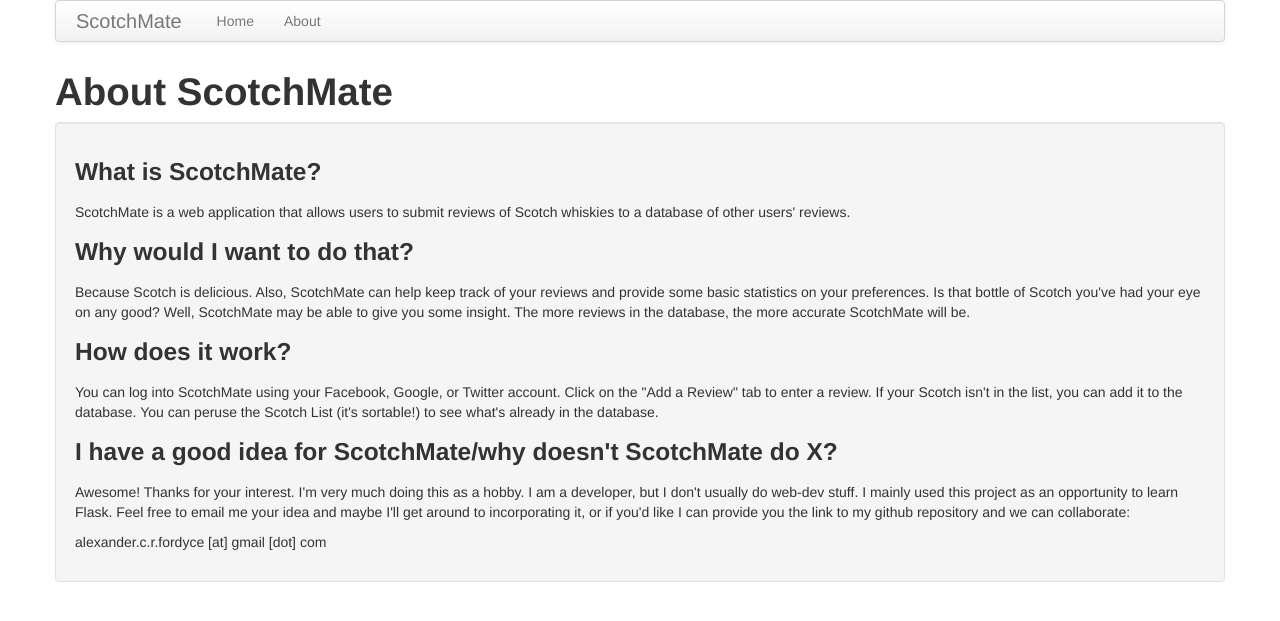
After one commit to acrfordyce/WhiskyApp, a Flask app: page /about in a window 1280 px wide. The commit adds this page. Shown: the top 621 px of the page. Run offline with Flask 2, Linux system fonts and the light colour scheme.

Commit message:
Add About page. Fix some formatting issues.

```diff
--- /dev/null
+++ b/app/templates/about.html
@@ -0,0 +1,16 @@
+<!-- extend base template -->
+{% extends 'base.html' %}
+{% block content %}
+    <h1>About ScotchMate</h1>
+        <div class="well">
+            <h3>What is ScotchMate?</h3>
+            <p>ScotchMate is a web application that allows users to submit reviews of Scotch whiskies to a database of other users' reviews.</p>
+            <h3>Why would I want to do that?</h3>
+            <p>Because Scotch is delicious. Also, ScotchMate can help keep track of your reviews and provide some basic statistics on your preferences. Is that bottle of Scotch you've had your eye on any good? Well, ScotchMate may be able to give you some insight. The more reviews in the database, the more accurate ScotchMate will be.</p>
+            <h3>How does it work?</h3>
+            <p>You can log into ScotchMate using your Facebook, Google, or Twitter account. Click on the "Add a Review" tab to enter a review. If your Scotch isn't in the list, you can add it to the database. You can peruse the Scotch List (it's sortable!) to see what's already in the database.</p>
+            <h3>I have a good idea for ScotchMate/why doesn't ScotchMate do X?</h3>
+            <p>Awesome! Thanks for your interest. I'm very much doing this as a hobby. I am a developer, but I don't usually do web-dev stuff. I mainly used this project as an opportunity to learn Flask. Feel free to email me your idea and maybe I'll get around to incorporating it, or if you'd like I can provide you the link to my github repository and we can collaborate:</p>
+            <p>alexander.c.r.fordyce [at] gmail [dot] com</p>
+        </div>
+{% endblock %}
--- a/app/templates/base.html
+++ b/app/templates/base.html
@@ -24,6 +24,7 @@
                     <a class="brand" href="/">ScotchMate</a>
                         <ul class="nav">
                             <li><a href="{{ url_for('index') }}">Home</a></li>
+                            <li><a href="{{ url_for('about') }}">About</a></li>
                             {% if current_user.is_authenticated() %}
                             <li><a href="{{ url_for('user', nickname=current_user.nickname) }}">Profile</a></li>
                             <li><a href="{{ url_for('add_review', nickname=current_user.nickname) }}">Add Review</a></li>
--- a/app/templates/review.html
+++ b/app/templates/review.html
@@ -5,7 +5,11 @@
         </td>
         <td>
             <p><a href="{{ url_for('user', nickname=review.author.nickname) }}"><i>{{ review.author.nickname }}</i></a> reviewed <strong><a href="{{ url_for('whisky', name=review.whisky.name) }}">{{ review.whisky.name }}</a></strong>:</p>
-            <p>{{ review.notes }}</p>
+            <p>
+                {% for line in review.notes.splitlines() %}
+                    {{ line }}<br/>
+                {% endfor %}
+            </p>
             <p><strong>{{ review.score }}/100</strong></p>
             <p>[{{ review.timestamp }}]</p>
             {% if current_user.nickname == review.author.nickname %}
--- a/app/templates/whisky_list.html
+++ b/app/templates/whisky_list.html
@@ -9,12 +9,14 @@
                     <td><strong>Name</strong></td>
                     <td><strong>Region</strong></td>
                     <td><strong>Average Score</strong></td>
+                    <td><strong>Number of Reviews</strong></td>
                 </tr>
                 {% for whisky in whiskies %}
                 <tr>
                     <td><a href="{{ url_for('whisky', name=whisky.name) }}">{{ whisky.name }}</a></td>
                     <td>{{ whisky.region }}</td>
                     <td>{{ whisky.average_score(name=whisky.name) }}</td>
+                    <td>{{ whisky.reviews.count() }}</td>
                 </tr>
                 {% endfor %}
             </table>
--- a/app/views.py
+++ b/app/views.py
@@ -31,6 +31,12 @@
                            title='Home',
                            user=user,
                            reviews=reviews)
+
+
+@app.route('/about')
+def about():
+    return render_template('about.html',
+                           title="About")
 
 
 @app.route('/authorize/<provider>')
@@ -97,7 +103,7 @@
         db.session.add(current_user)
         db.session.commit()
         flash('Your changes have been saved.')
-        return redirect(url_for('edit'))
+        return redirect(url_for('user', nickname=current_user.nickname))
     else:
         form.nickname.data = current_user.nickname
         form.about.data = current_user.about
```
Also changed, not shown: app/templates/user.html (+7 -1 lines).
